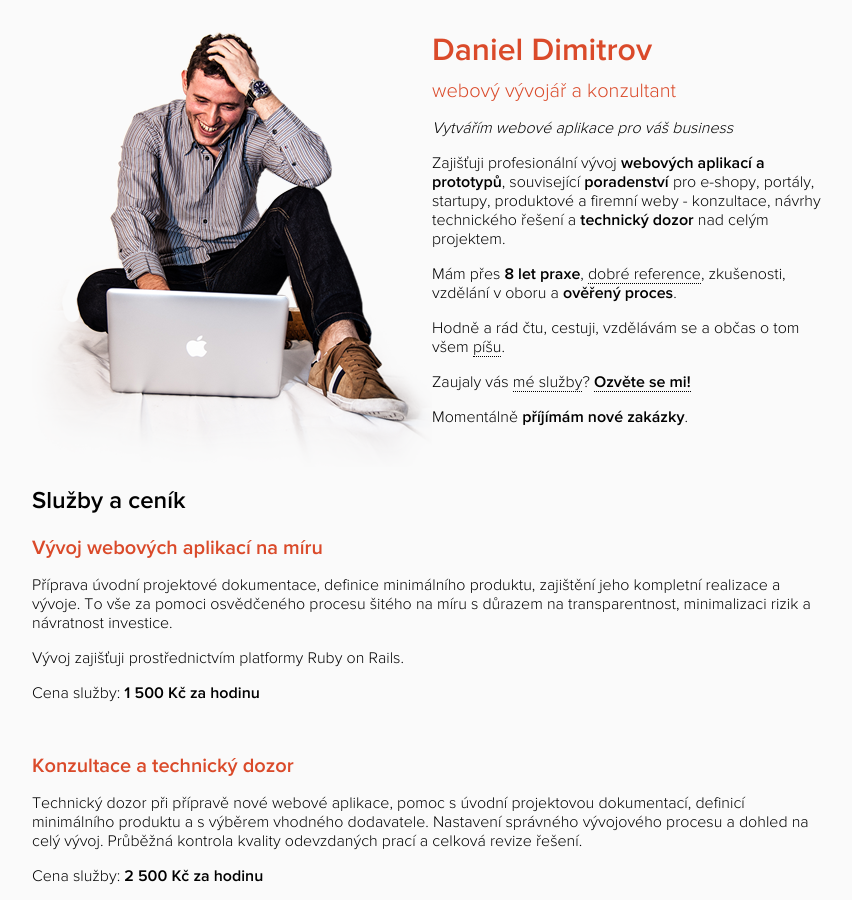
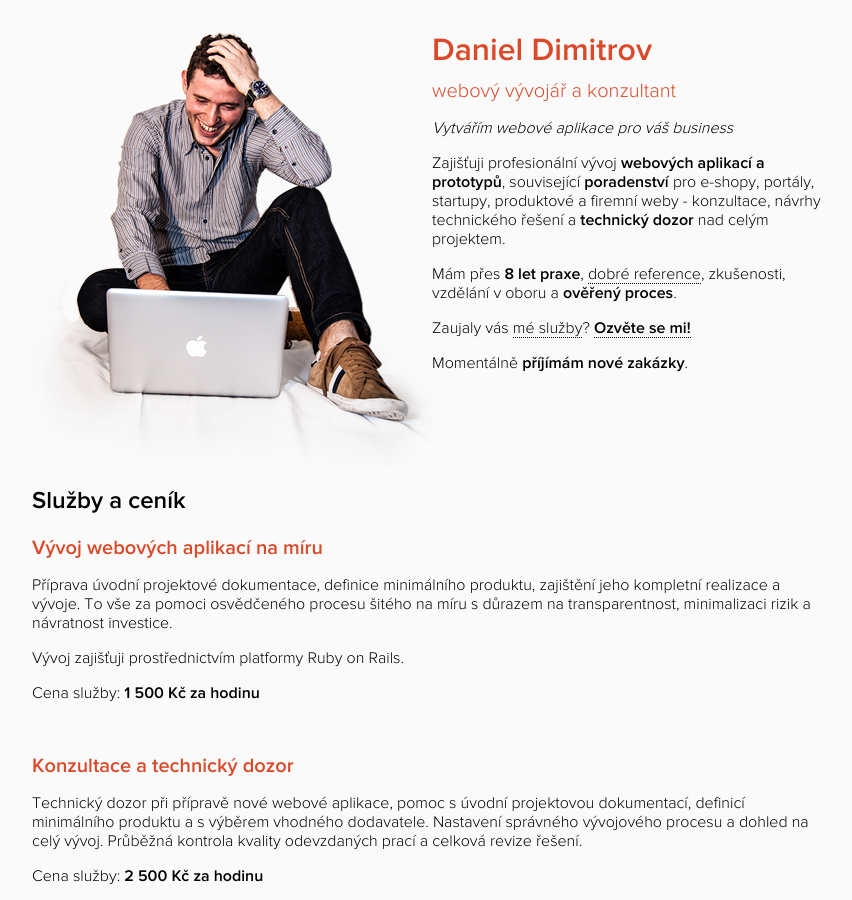
Before and after one commit to danieldimitrov/danieldimitrov.github.io, a Jekyll site: the page built from index.html, in a window 1280 px wide and 900 px high. Shown: the whole window, without its empty margins (208-1060 px from the left). Built offline with Jekyll 4.4.1, drawn with Linux system fonts in a browser that asks for light colours; nearby versions of some CDN libraries; some web fonts are replaced.

Commit message:
Text update

```diff
--- a/index.html
+++ b/index.html
@@ -22,10 +22,6 @@ description: Profesionální vývoj webových aplikací a související poradens
 
       <p>
         Mám přes <strong>8 let praxe</strong>, <a href="#recommendations" onclick="_gaq.push(['_trackEvent', 'RootPage', 'Recommendations', 'Intro']);">dobré reference</a>, zkušenosti, vzdělání v oboru a <strong>ověřený proces</strong>.
-      </p>
-
-      <p>
-        Hodně a rád čtu, cestuji, vzdělávám se a občas o tom všem <a href='http://medium.com/@danieldimitrov'>píšu</a>.
       </p>
 
       <p>
```
